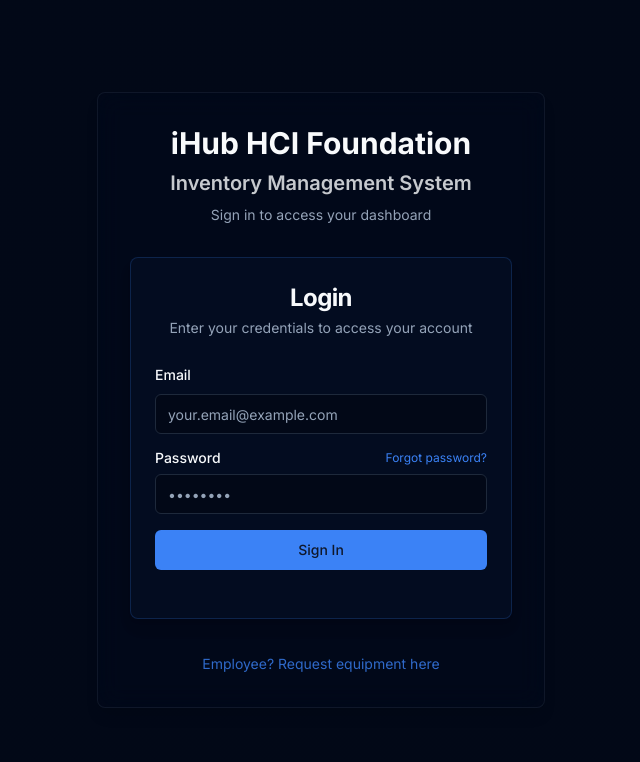
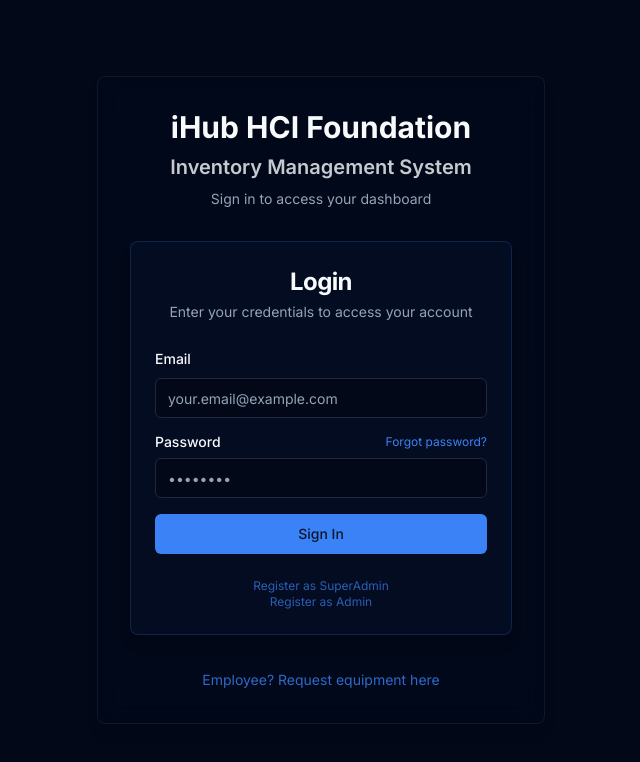
Before and after one commit to ihubInv/ihub_inv, a Next.js app in the folder inv_frontend/: page / in a window 1280 px wide. Shown: the top 762 px of the page, without its empty margins (319-959 px from the left). Built offline with nearby package versions, Linux system fonts and the light colour scheme.

Commit message:
update login

```diff
--- a/inv_frontend/components/login-form.tsx
+++ b/inv_frontend/components/login-form.tsx
@@ -28,7 +28,7 @@ export default function LoginForm() {
 
 
   const handleSubmit = async (e: React.FormEvent) => {
-    debugger
+
     e.preventDefault()
 
 
@@ -150,7 +150,7 @@ export default function LoginForm() {
             Register
           </Link>
         </div> */}
-{/*         <motion.div
+        <motion.div
           className="text-xs text-center text-muted-foreground"
           initial={{ opacity: 0 }}
           animate={{ opacity: 1 }}
@@ -162,7 +162,7 @@ export default function LoginForm() {
           <Link href="/admin/register" className="text-primary/70 hover:underline">
             Register as Admin
           </Link>
-        </motion.div> */}
+        </motion.div>
       </CardFooter>
     </Card>
   )
```
